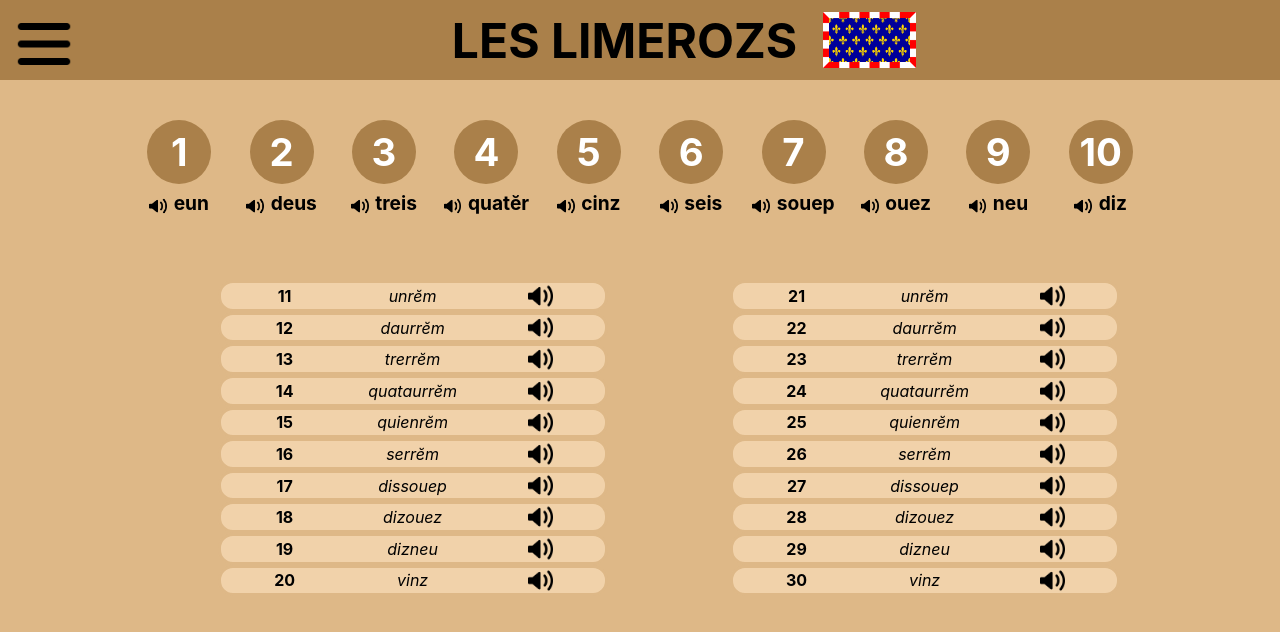
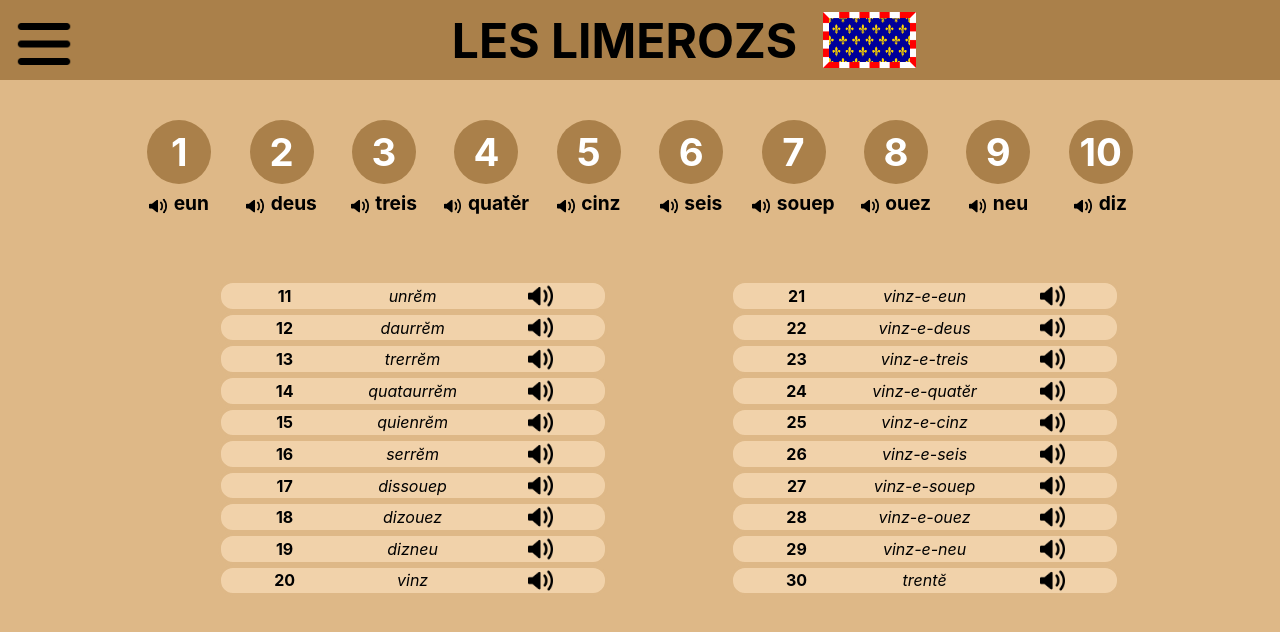
Before and after one commit to ElMala37/tourangeau, a React (Create React App) app: page /nombres in a window 1280 px wide. Shown: the top 632 px of the page. Built offline with nearby package versions, Linux system fonts and the light colour scheme.

Commit message:
maj_Nombres

```diff
--- a/src/composants/Nombres.js
+++ b/src/composants/Nombres.js
@@ -109,7 +109,7 @@ const Nombres = () => {
                 <text className="NumerosTableau">{item}</text>
               </div>
               <div className="CelluleColonneDizaine">
-                <text className="texteNumeroTableau">{nom_numeros[index]}</text>
+                <text className="texteNumeroTableau">{nom_numeros[index+10]}</text>
               </div>
               <div className="CelluleColonneDizaineAudio">
                 <img
```
